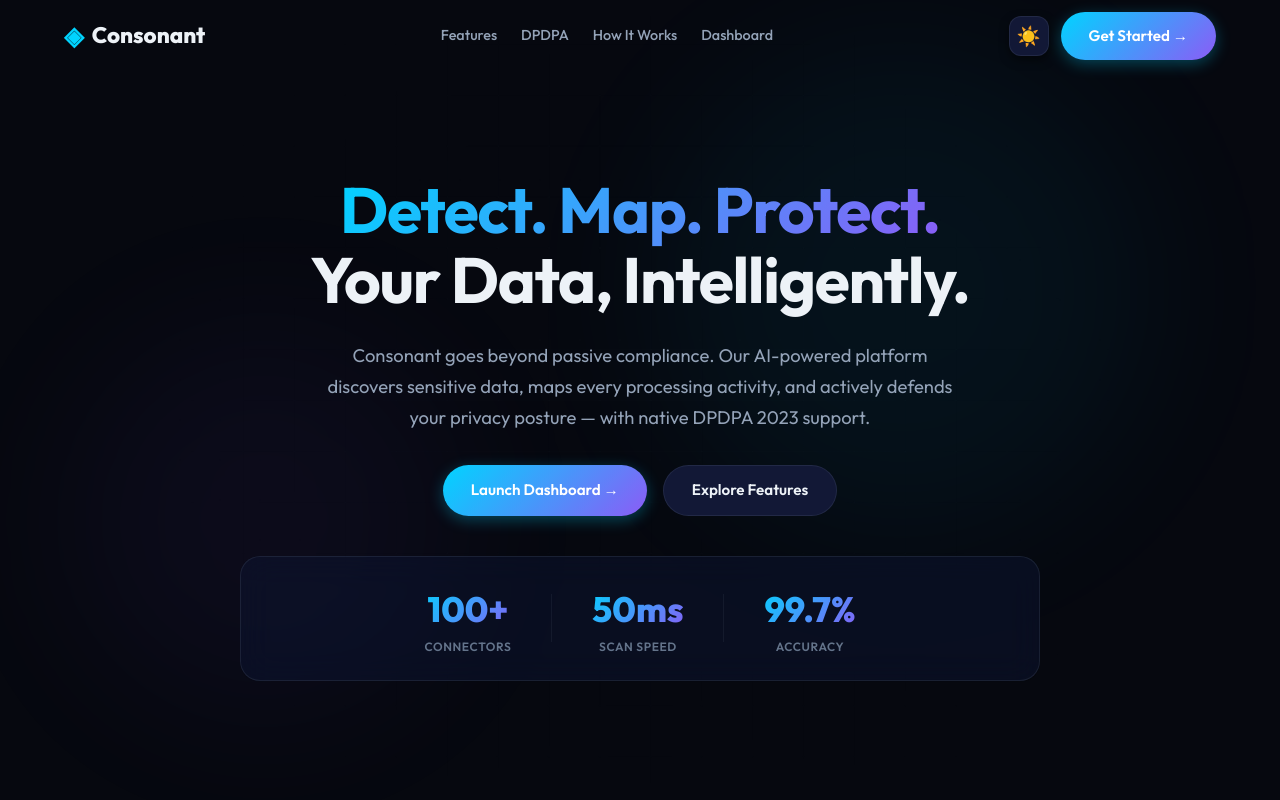
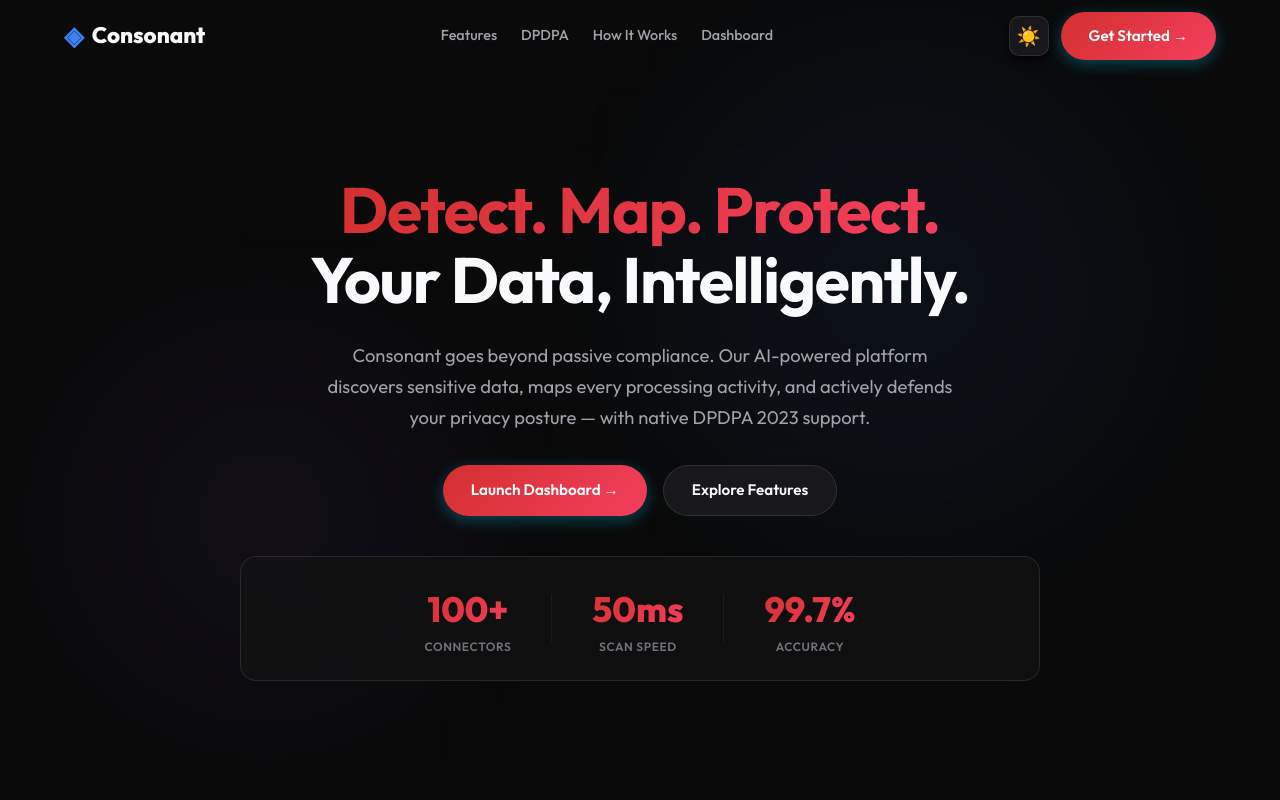
Before and after one commit to psyxsoul/consonant, a React (Vite) app: page / in a window 1280 px wide. Shown: the top 800 px of the page. Built offline with nearby package versions, Linux system fonts and the light colour scheme.

Commit message:
feat/fix: UI Revamp for Synveritas style, fix missing dashboard stats and auth features

```diff
--- a/src/index.css
+++ b/src/index.css
@@ -6,36 +6,46 @@
 
 /* ========== Theme Variables ========== */
 :root {
-  --bg-primary: #06080f;
-  --bg-secondary: #0c1022;
-  --bg-tertiary: #121836;
-  --bg-surface: rgba(15, 23, 55, 0.6);
-  --bg-glass: rgba(15, 23, 55, 0.45);
-  --bg-glass-hover: rgba(20, 30, 70, 0.55);
-
-  --text-primary: #edf2f7;
-  --text-secondary: #94a3b8;
-  --text-muted: #64748b;
-  --text-inverse: #0a0e27;
-
-  --border-subtle: rgba(148, 163, 184, 0.08);
-  --border-default: rgba(148, 163, 184, 0.12);
-  --border-accent: rgba(0, 212, 255, 0.25);
-
-  --accent-cyan: #00d4ff;
-  --accent-cyan-dim: rgba(0, 212, 255, 0.15);
+  /* Synveritas Core Palette */
+  --bg-primary: #0a0a0a;
+  --bg-secondary: #121212;
+  --bg-tertiary: #18181b;
+  /* zinc-900 */
+  --bg-surface: rgba(24, 24, 27, 0.6);
+  --bg-glass: rgba(18, 18, 18, 0.75);
+  --bg-glass-hover: rgba(39, 39, 42, 0.5);
+  /* hover:bg-white/5 */
+
+  --text-primary: #f8fafc;
+  --text-secondary: #a1a1aa;
+  /* zinc-400 */
+  --text-muted: #71717a;
+  /* zinc-500 */
+  --text-inverse: #000000;
+
+  --border-subtle: rgba(255, 255, 255, 0.05);
+  --border-default: rgba(255, 255, 255, 0.1);
+  --border-accent: rgba(211, 47, 47, 0.3);
+  /* Brand Red border */
+
+  /* Synveritas Accents */
+  --accent-cyan: #3b82f6;
+  /* Blue for general info */
+  --accent-cyan-dim: rgba(59, 130, 246, 0.15);
   --accent-violet: #8b5cf6;
   --accent-violet-dim: rgba(139, 92, 246, 0.15);
   --accent-green: #10b981;
+  /* Compliance / Success */
   --accent-green-dim: rgba(16, 185, 129, 0.15);
   --accent-amber: #f59e0b;
   --accent-amber-dim: rgba(245, 158, 11, 0.15);
-  --accent-red: #ef4444;
-  --accent-red-dim: rgba(239, 68, 68, 0.15);
-
-  --gradient-accent: linear-gradient(135deg, #00d4ff, #8b5cf6);
-  --shadow-color: rgba(0, 0, 0, 0.5);
-  --shadow-glow: rgba(0, 212, 255, 0.15);
+  --accent-red: #d32f2f;
+  /* Brand Red */
+  --accent-red-dim: rgba(211, 47, 47, 0.15);
+
+  --gradient-accent: linear-gradient(135deg, #d32f2f, #f43f5e);
+  --shadow-color: rgba(0, 0, 0, 0.8);
+  --shadow-glow: rgba(211, 47, 47, 0.15);
 
   --space-1: 4px;
   --space-2: 8px;
@@ -48,44 +58,45 @@
   --space-16: 64px;
   --space-20: 80px;
 
-  --radius-sm: 8px;
-  --radius-md: 12px;
-  --radius-lg: 20px;
-  --radius-xl: 28px;
+  --radius-sm: 6px;
+  --radius-md: 10px;
+  --radius-lg: 16px;
+  --radius-xl: 24px;
   --radius-full: 9999px;
-  --transition-base: 300ms cubic-bezier(0.4, 0, 0.2, 1);
+  --transition-base: 200ms cubic-bezier(0.4, 0, 0.2, 1);
 }
 
 [data-theme='light'] {
-  --bg-primary: #f8fafc;
-  --bg-secondary: #f1f5f9;
-  --bg-tertiary: #e2e8f0;
+  /* Synveritas Light Mode Variant (if needed, though platform leans dark) */
+  --bg-primary: #f4f4f5;
+  --bg-secondary: #ffffff;
+  --bg-tertiary: #e4e4e7;
   --bg-surface: rgba(255, 255, 255, 0.9);
   --bg-glass: rgba(255, 255, 255, 0.75);
-  --bg-glass-hover: rgba(255, 255, 255, 0.95);
-
-  --text-primary: #0f172a;
-  --text-secondary: #334155;
-  --text-muted: #64748b;
-  --text-inverse: #f8fafc;
-
-  --border-subtle: rgba(15, 23, 42, 0.08);
-  --border-default: rgba(15, 23, 42, 0.15);
-  --border-accent: rgba(14, 165, 233, 0.5);
-
-  --accent-cyan: #0284c7;
-  --accent-cyan-dim: rgba(2, 132, 199, 0.15);
+  --bg-glass-hover: rgba(244, 244, 245, 0.95);
+
+  --text-primary: #09090b;
+  --text-secondary: #52525b;
+  --text-muted: #71717a;
+  --text-inverse: #ffffff;
+
+  --border-subtle: rgba(0, 0, 0, 0.05);
+  --border-default: rgba(0, 0, 0, 0.1);
+  --border-accent: rgba(211, 47, 47, 0.3);
+
+  --accent-cyan: #2563eb;
+  --accent-cyan-dim: rgba(37, 99, 235, 0.15);
   --accent-violet: #6d28d9;
   --accent-violet-dim: rgba(109, 40, 217, 0.15);
   --accent-green: #059669;
   --accent-green-dim: rgba(5, 150, 105, 0.15);
   --accent-amber: #d97706;
   --accent-amber-dim: rgba(217, 119, 6, 0.15);
-  --accent-red: #dc2626;
-  --accent-red-dim: rgba(220, 38, 38, 0.15);
-
-  --shadow-color: rgba(15, 23, 42, 0.08);
-  --shadow-glow: rgba(14, 165, 233, 0.15);
+  --accent-red: #d32f2f;
+  --accent-red-dim: rgba(211, 47, 47, 0.15);
+
+  --shadow-color: rgba(0, 0, 0, 0.05);
+  --shadow-glow: rgba(211, 47, 47, 0.15);
 }
 
 /* ========== Reset ========== */
@@ -1154,13 +1165,15 @@ h4 {
 }
 
 .sidebar-link:hover {
-  background: var(--bg-tertiary);
+  background: var(--bg-glass-hover);
   color: var(--text-primary);
 }
 
 .sidebar-link.active {
-  background: var(--accent-cyan-dim);
-  color: var(--accent-cyan);
+  background: var(--accent-red-dim);
+  color: var(--text-primary);
+  border: 1px solid var(--border-accent);
+  box-shadow: 0 0 15px var(--shadow-glow);
   font-weight: 600;
 }
 
@@ -1416,16 +1429,19 @@ h4 {
 
 .kpi-card {
   background: var(--bg-secondary);
-  border: 1px solid var(--border-default);
-  border-radius: var(--radius-md);
+  border: 1px solid var(--border-subtle);
+  border-radius: var(--radius-xl);
   padding: var(--space-4) var(--space-6);
   position: relative;
   overflow: hidden;
-  transition: all 0.2s ease;
+  box-shadow: 0 4px 20px var(--shadow-color);
+  transition: all 0.3s ease;
 }
 
 .kpi-card:hover {
   border-color: var(--border-accent);
+  box-shadow: 0 8px 30px var(--shadow-glow);
+  transform: translateY(-2px);
 }
 
 .kpi-top {
@@ -1478,8 +1494,11 @@ h4 {
 /* ===== Cards ===== */
 .card {
   background: var(--bg-secondary);
-  border: 1px solid var(--border-default);
-  border-radius: var(--radius-md);
+  border: 1px solid var(--border-subtle);
+  /* subtle border */
+  border-radius: var(--radius-xl);
+  /* match Synveritas large rounded corners */
+  box-shadow: 0 4px 20px var(--shadow-color);
   overflow: hidden;
 }
 
```
